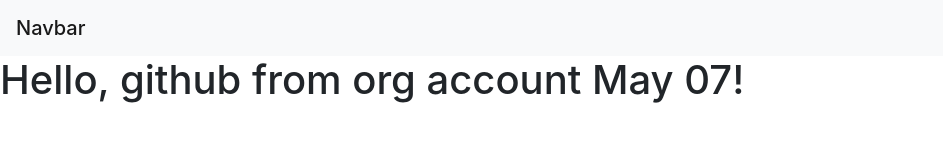
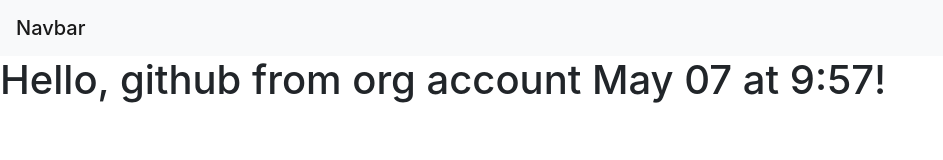
Before and after one commit to larryfantmo/edxwebDemo, a plain HTML site: page index.html in a window 1280 px wide. Shown: the whole page, without its empty margins (0-943 px from the left). Drawn offline with nearby package versions, Linux system fonts and the light colour scheme.

Commit message:
Update index.html

```diff
--- a/index.html
+++ b/index.html
@@ -14,7 +14,7 @@
     <nav class="navbar navbar-light bg-light">
   <span class="navbar-brand mb-0 h1">Navbar</span>
 </nav>
-    <h1>Hello, github from org account May 07!</h1>
+    <h1>Hello, github from org account May 07 at 9:57!</h1>
 
     <!-- Optional JavaScript -->
     <!-- jQuery first, then Popper.js, then Bootstrap JS -->
```
